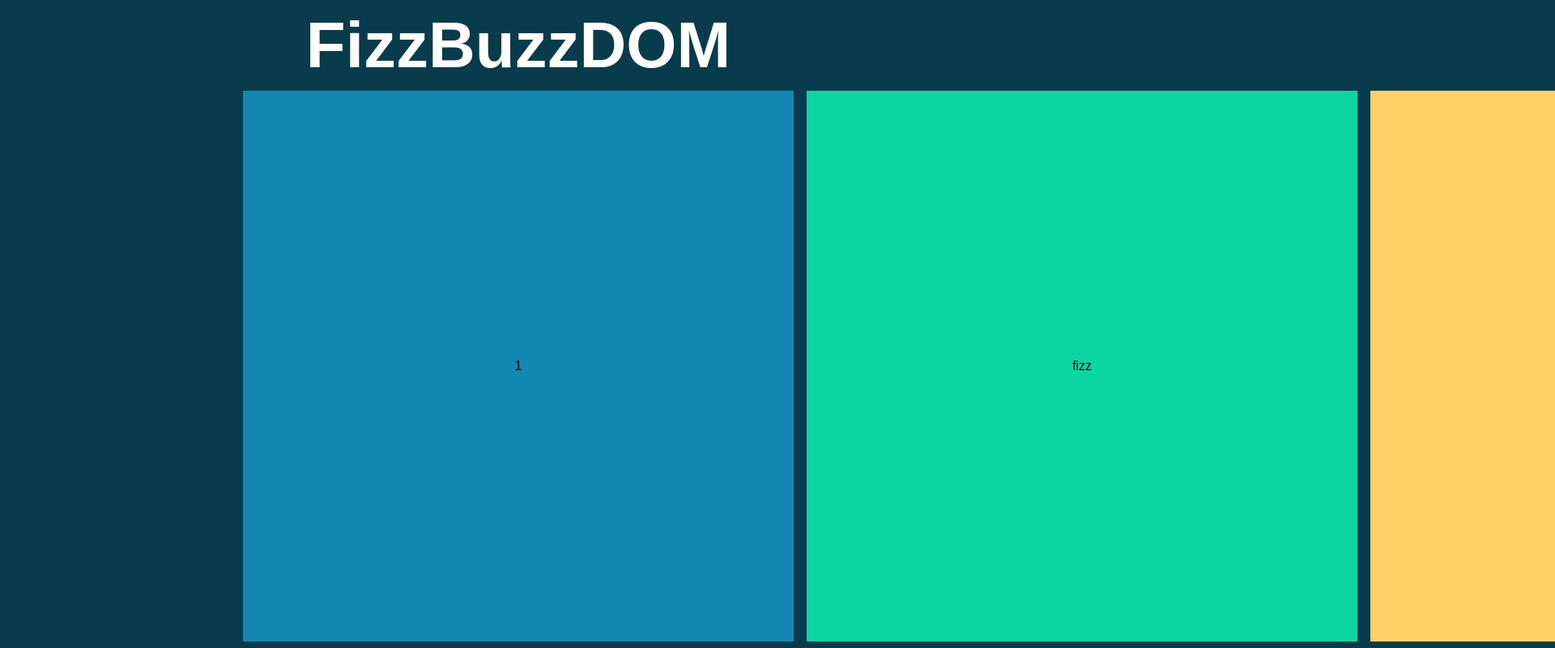
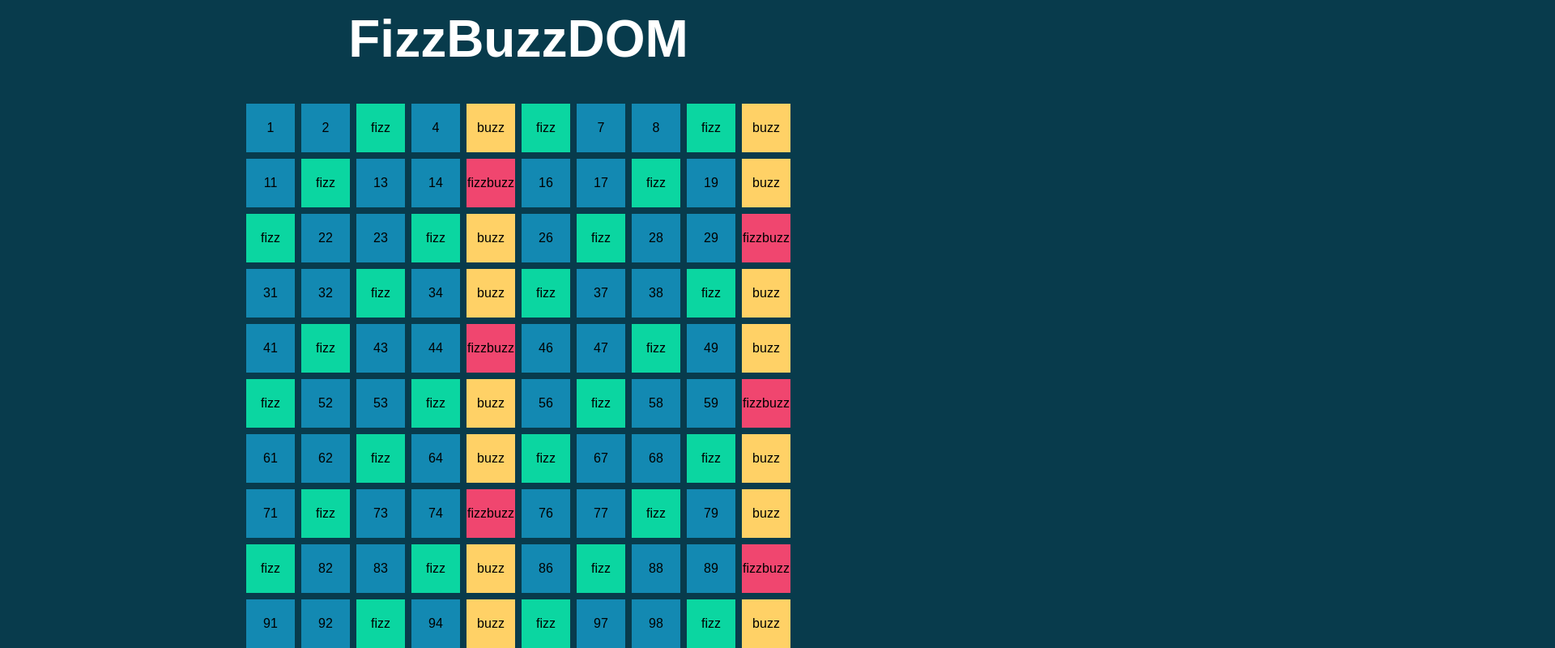
Before and after one commit to Hirisci/js-fizzbuzzdom, a plain HTML site: page index.html in a window 1280 px wide. Shown: the top 800 px of the page at 81% size, 1920 px wide, since content can reach past the window. Drawn offline with Linux system fonts and the light colour scheme.

Commit message:
logica finita

```diff
--- a/css/style.css
+++ b/css/style.css
@@ -59,9 +59,10 @@ body{
 h1{
     color: var(--clr-secondary-0);
     text-align: center;
-    font-size: 5rem;
+    font-size: 4rem;
     padding: var(--gutter-md);
     font-weight: 700;
+    margin-bottom:var(--gutter-xl) ;
 
 }
 
@@ -71,11 +72,11 @@ h1{
   ╚═══════════════╝*/
 
 .container{
-    height: 85vh;
-    width: 85vh;
+    height: 84vh;
+    width: 84vh;
     margin: auto;
     display: grid;
-    gap: var(--gutter-md);
+    gap: var(--gutter-sm);
     text-align: center;
     grid-template-columns: repeat(10, 1fr);
 }
--- a/index.html
+++ b/index.html
@@ -18,10 +18,10 @@
 <body>
     <h1>FizzBuzzDOM</h1>
     <div class="container">
-        <div class="box">1</div>
+        <!-- <div class="box">1</div>
         <div class="box fizz"></div>
         <div class="box buzz"></div>
-        <div class="box fizz buzz"></div>
+        <div class="box fizz buzz"></div> -->
     </div>
 
 
--- a/js/main.js
+++ b/js/main.js
@@ -0,0 +1,24 @@
+// Consegna:
+// Scrivi un programma che stampi in console i numeri da 1 a 100.
+// MILESTONE 1
+// Per i multipli di 3 stampi “Fizz” al posto del numero e per i multipli di 5 stampi Buzz.
+// Per i numeri che sono sia multipli di 3 che di 5 stampi FizzBuzz.
+// MILESTONE 2
+// Dato un container nel DOM, appendi un elemento html con il numero o la stringa corretta.
+// MILESTONE 3
+// Applica uno stile differente a seconda del valore dell'indice per i multipli di 3, per i multipli di 5 e per i valori che sono sia multipli di 3 che di 5.
+
+
+
+const container = document.querySelector(".container");
+
+for(let i = 1; i<=100; i++){
+    let element= document.createElement("div")
+    element.classList.add("box")
+    if(i%3===0)
+        element.classList.add("fizz")
+    if(i%5===0)
+        element.classList.add("buzz")
+    element.innerText = i ;
+    container.append(element);
+}
```
